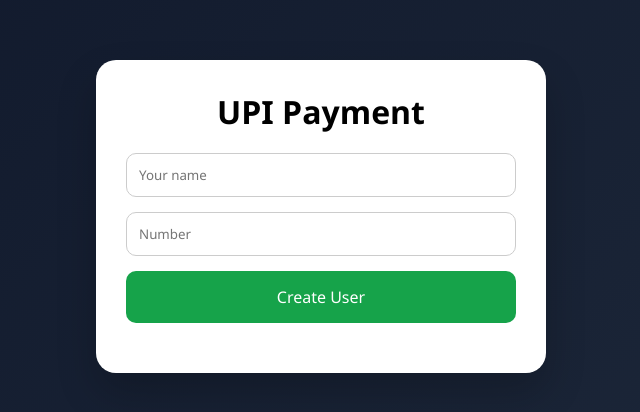
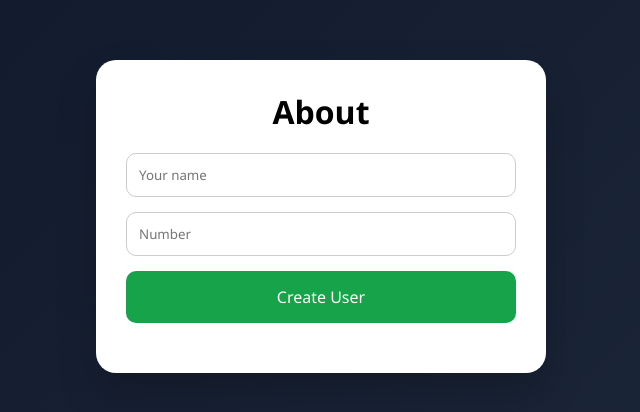
Before and after one commit to harshvar027/payment, a plain HTML site: page index.html in a window 1280 px wide. Shown: the part 184-596 px from the top of the page, without its empty margins (319-959 px from the left). Drawn offline with Linux system fonts and the light colour scheme.

Commit message:
Update title and heading in index.html

```diff
--- a/index.html
+++ b/index.html
@@ -83,7 +83,7 @@
 
 <div class="card">
 
-    <h1>UPI Payment</h1>
+    <h1>About</h1>
 
     <input
         type="text"
```
